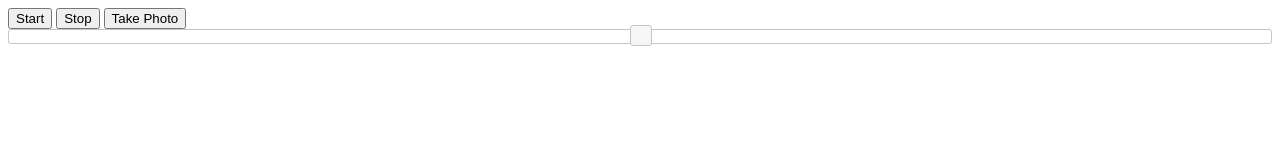
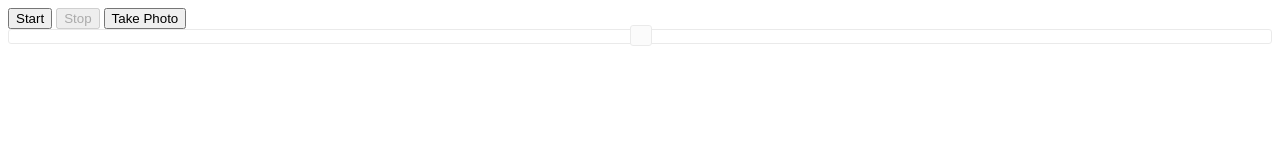
Before and after one commit to zvdlaan/apt-monitor, a plain HTML site: page views/webcam.html in a window 1280 px wide. Drawn offline with nearby package versions, Linux system fonts and the light colour scheme.

Commit message:
Update webcam.html

```diff
--- a/views/webcam.html
+++ b/views/webcam.html
@@ -66,6 +66,17 @@
 			}
 
 	  	jQuery(document).ready(function(){
+				jQuery("#slider").slider(
+				{
+						value:90,
+						min: 0,
+						max: 180,
+						step: 1
+					//	slide: function( event, ui ) {
+					//		$( "#slider-value" ).html( ui.value );
+					//	}
+				});
+				webcamOffUI();
 				document.getElementById('webcam-stream').style.visibility = "hidden";
 
 				jQuery("#start-webcam").click( function() {
@@ -78,16 +89,7 @@
 				});
 				jQuery('#take-photo').click( takePhoto );
 
-				jQuery("#slider").slider(
-				{
-						value:90,
-						min: 0,
-						max: 180,
-						step: 1
-					//	slide: function( event, ui ) {
-					//		$( "#slider-value" ).html( ui.value );
-					//	}
-				});
+
 			});
 
 		//	jQuery(document).ready( stopWebcam );
```
